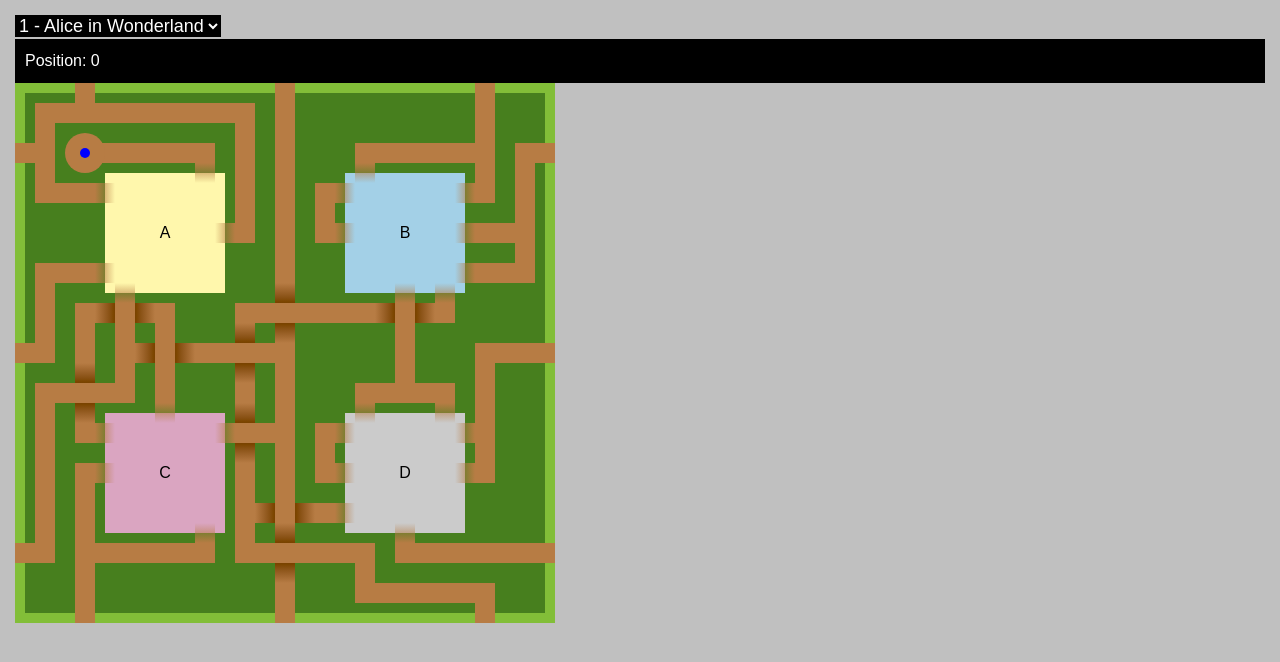
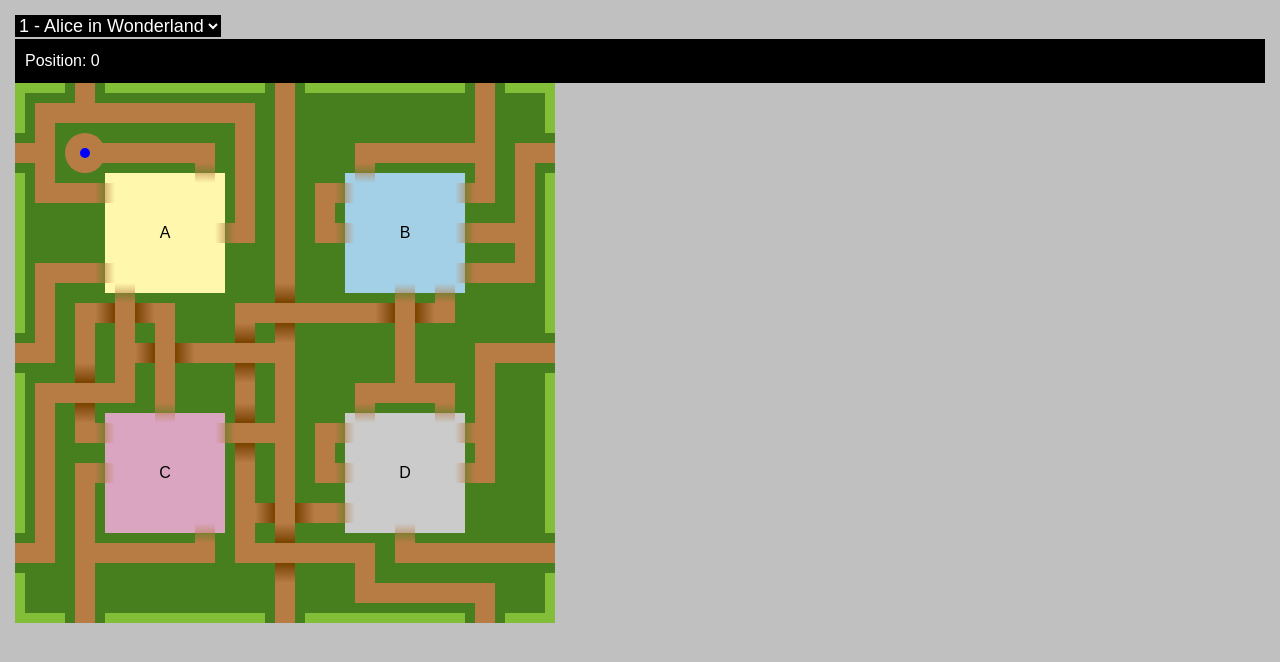
Before and after one commit to orelcosseron/fractal-maze, a Next.js app: page /fractal-maze/ in a window 1280 px wide. Shown: the top 662 px of the page. Built offline with nearby package versions, Linux system fonts and the light colour scheme.

Commit message:
Add background to exits

```diff
--- a/components/Tile.tsx
+++ b/components/Tile.tsx
@@ -81,10 +81,21 @@ export default function Tile({ row, col }: { row: number, col: number }) {
         const linkE = <div style={{ background: "linear-gradient(to right, " + mazeData.path_color + ", rgb(from " + mazeData.path_color + " r g b / 0))", width: mazeData.tile_size / 2, height: mazeData.tile_size / 2, position: "absolute", marginLeft: 3 / 4 * mazeData.tile_size, marginTop: mazeData.tile_size / 4, zIndex: 2 }}></div>
         const linkN = <div style={{ background: "linear-gradient(to top, " + mazeData.path_color + ", rgb(from " + mazeData.path_color + " r g b / 0))", width: mazeData.tile_size / 2, height: mazeData.tile_size / 2, position: "absolute", marginLeft: mazeData.tile_size / 4, marginTop: -mazeData.tile_size / 4, zIndex: 2 }}></div>
 
-        const exitW = <div style={{ background: mazeData.path_color, width: mazeData.tile_size / 2, height: mazeData.tile_size / 2, position: "absolute", marginLeft: -mazeData.tile_size / 4, marginTop: mazeData.tile_size / 4, zIndex: 2 }}></div>
-        const exitS = <div style={{ background: mazeData.path_color, width: mazeData.tile_size / 2, height: mazeData.tile_size / 2, position: "absolute", marginLeft: mazeData.tile_size / 4, marginTop: 3 / 4 * mazeData.tile_size, zIndex: 2 }}></div>
-        const exitE = <div style={{ background: mazeData.path_color, width: mazeData.tile_size / 2, height: mazeData.tile_size / 2, position: "absolute", marginLeft: 3 / 4 * mazeData.tile_size, marginTop: mazeData.tile_size / 4, zIndex: 2 }}></div>
-        const exitN = <div style={{ background: mazeData.path_color, width: mazeData.tile_size / 2, height: mazeData.tile_size / 2, position: "absolute", marginLeft: mazeData.tile_size / 4, marginTop: -mazeData.tile_size / 4, zIndex: 2 }}></div>
+        const pathExitW = <div key="pathExit" style={{ background: mazeData.path_color, width: mazeData.tile_size / 2, height: mazeData.tile_size / 2, position: "absolute", marginLeft: -mazeData.tile_size / 4, marginTop: mazeData.tile_size / 4, zIndex: 2 }}></div>
+        const pathExitS = <div key="pathExit" style={{ background: mazeData.path_color, width: mazeData.tile_size / 2, height: mazeData.tile_size / 2, position: "absolute", marginLeft: mazeData.tile_size / 4, marginTop: 3 / 4 * mazeData.tile_size, zIndex: 2 }}></div>
+        const pathExitE = <div key="pathExit" style={{ background: mazeData.path_color, width: mazeData.tile_size / 2, height: mazeData.tile_size / 2, position: "absolute", marginLeft: 3 / 4 * mazeData.tile_size, marginTop: mazeData.tile_size / 4, zIndex: 2 }}></div>
+        const pathExitN = <div key="pathExit" style={{ background: mazeData.path_color, width: mazeData.tile_size / 2, height: mazeData.tile_size / 2, position: "absolute", marginLeft: mazeData.tile_size / 4, marginTop: -mazeData.tile_size / 4, zIndex: 2 }}></div>
+
+        const backgroundExitW = <div key="backgroundExit" style={{ background: mazeData.background_color, width: mazeData.tile_size / 4, height: mazeData.tile_size, position: "absolute", marginLeft: -mazeData.tile_size / 4, marginTop: 0, zIndex:2}}></div>
+        const backgroundExitS = <div key="backgroundExit" style={{ background: mazeData.background_color, width: mazeData.tile_size, height: mazeData.tile_size / 4, position: "absolute", marginLeft: 0, marginTop: mazeData.tile_size, zIndex:2}}></div>
+        const backgroundExitE = <div key="backgroundExit" style={{ background: mazeData.background_color, width: mazeData.tile_size / 4, height: mazeData.tile_size, position: "absolute", marginLeft: mazeData.tile_size, marginTop: 0, zIndex:2}}></div>
+        const backgroundExitN = <div key="backgroundExit" style={{ background: mazeData.background_color, width: mazeData.tile_size, height: mazeData.tile_size / 4, position: "absolute", marginLeft: 0, marginTop: -mazeData.tile_size / 4, zIndex:2}}></div>
+
+        const exitW = [backgroundExitW, pathExitW]
+        const exitS = [backgroundExitS, pathExitS]
+        const exitE = [backgroundExitE, pathExitE]
+        const exitN = [backgroundExitN, pathExitN]
+
 
         const central_path = <div style={{ background: mazeData.path_color, width: mazeData.tile_size / 2, height: mazeData.tile_size / 2, position: "absolute", marginLeft: mazeData.tile_size / 4, marginTop: mazeData.tile_size / 4 }}></div>
 
```
